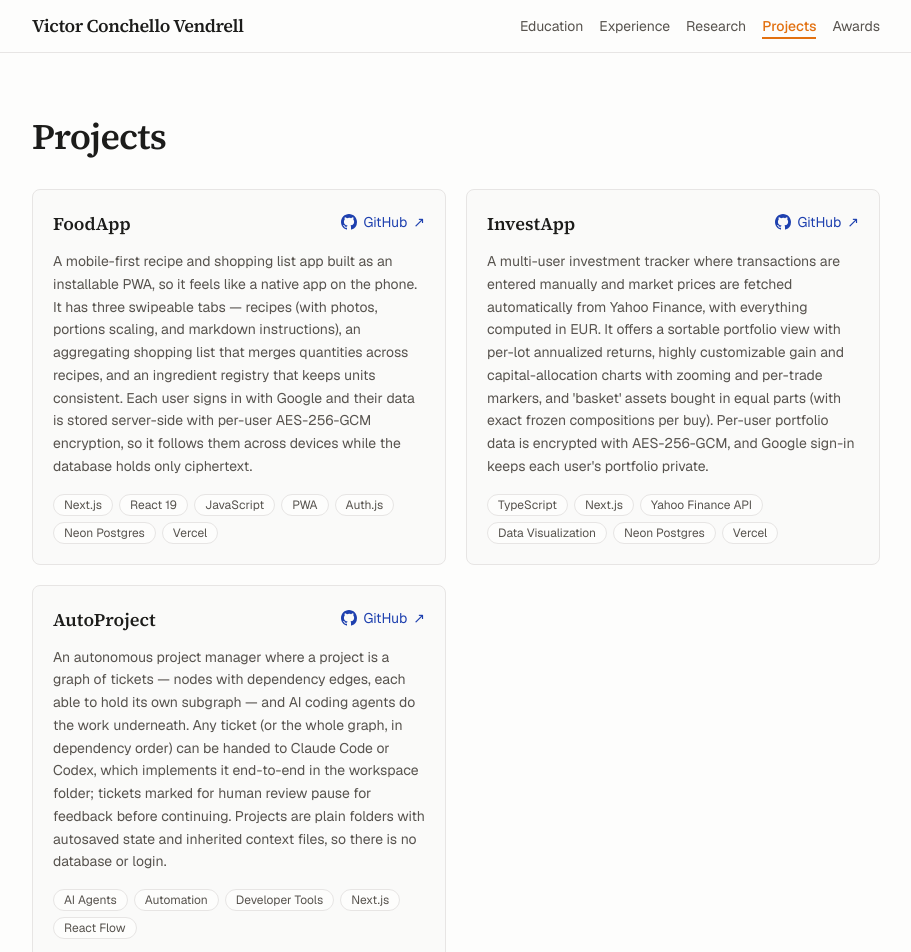
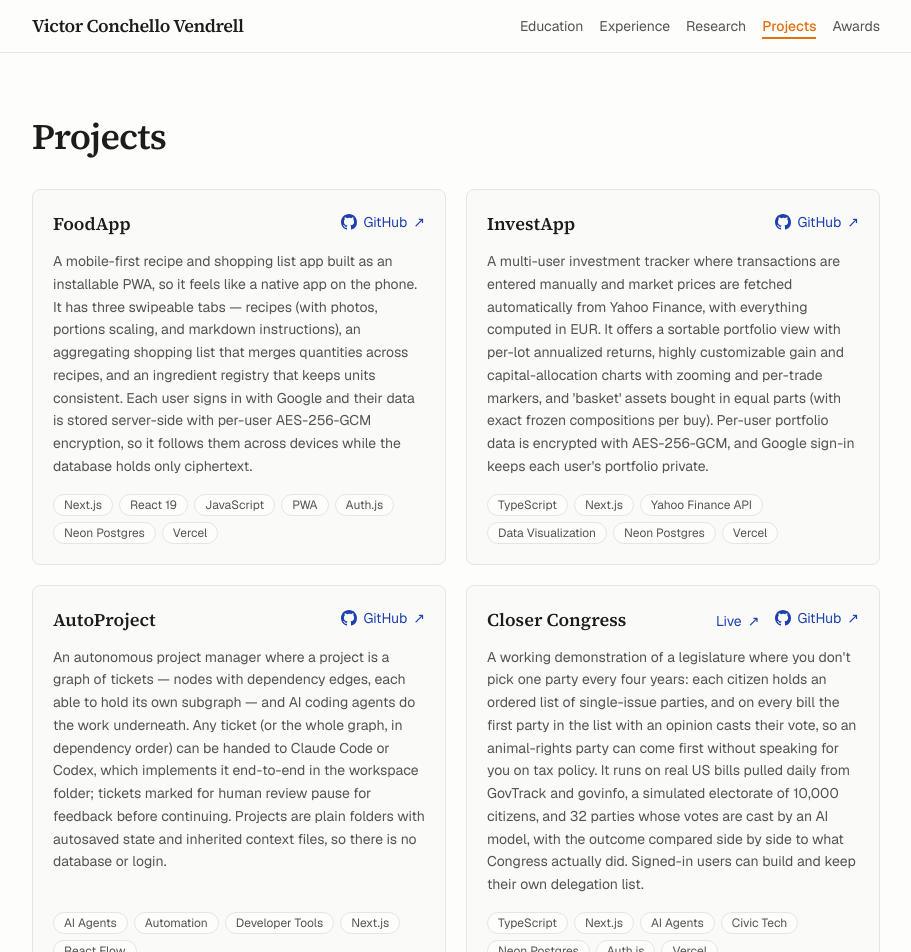
Before and after one commit to Victoriano012/PersonalWeb, a Next.js app: page /projects in a window 1280 px wide. Shown: the top 952 px of the page, without its empty margins (184-1095 px from the left). Built offline with nearby package versions, Linux system fonts and the light colour scheme; no server answers.

Commit message:
Add the Closer Congress project with a live-site link

```diff
--- a/app/projects/page.tsx
+++ b/app/projects/page.tsx
@@ -4,7 +4,7 @@ import Projects from "@/components/sections/Projects";
 
 export const metadata: Metadata = {
   title: "Projects — Victor Conchello",
-  description: "Personal projects built by Victor Conchello, including FoodApp, InvestApp and AutoProject.",
+  description: "Personal projects built by Victor Conchello, including FoodApp, InvestApp, AutoProject and Closer Congress.",
   alternates: { canonical: "/projects" },
 };
 
--- a/components/sections/Projects.tsx
+++ b/components/sections/Projects.tsx
@@ -25,6 +25,18 @@ export default function Projects() {
             <h3 className="font-serif text-lg font-semibold text-foreground">
               {project.name}
             </h3>
+            <div className="flex items-baseline gap-4">
+              {project.url && (
+                <a
+                  href={project.url}
+                  target="_blank"
+                  rel="noopener noreferrer"
+                  className="inline-flex items-center gap-1.5 rounded-sm text-sm text-link transition-colors hover:text-link-hover focus-visible:outline-none focus-visible:ring-2 focus-visible:ring-link/50 focus-visible:ring-offset-2 focus-visible:ring-offset-background"
+                >
+                  Live
+                  <span aria-hidden="true">↗</span>
+                </a>
+              )}
               {project.github && (
                 <a
                   href={project.github}
@@ -37,6 +49,7 @@ export default function Projects() {
                   <span aria-hidden="true">↗</span>
                 </a>
               )}
+            </div>
           </div>
           <p className="mt-3 flex-1 text-sm leading-relaxed">
             {project.description}
--- a/src/data/projects.ts
+++ b/src/data/projects.ts
@@ -4,6 +4,8 @@ export interface Project {
   tags: string[];
   /** Omitted for projects whose repository is private. */
   github?: string;
+  /** Public deployment, if the project is live. */
+  url?: string;
 }
 
 export const projects: Project[] = [
@@ -43,4 +45,20 @@ export const projects: Project[] = [
     tags: ["AI Agents", "Automation", "Developer Tools", "Next.js", "React Flow"],
     github: "https://github.com/Victoriano012/AutoProject",
   },
+  {
+    name: "Closer Congress",
+    description:
+      "A working demonstration of a legislature where you don't pick one party every four years: each citizen holds an ordered list of single-issue parties, and on every bill the first party in the list with an opinion casts their vote, so an animal-rights party can come first without speaking for you on tax policy. It runs on real US bills pulled daily from GovTrack and govinfo, a simulated electorate of 10,000 citizens, and 32 parties whose votes are cast by an AI model, with the outcome compared side by side to what Congress actually did. Signed-in users can build and keep their own delegation list.",
+    tags: [
+      "TypeScript",
+      "Next.js",
+      "AI Agents",
+      "Civic Tech",
+      "Neon Postgres",
+      "Auth.js",
+      "Vercel",
+    ],
+    github: "https://github.com/Victoriano012/CloserCongress",
+    url: "https://closercongress.vercel.app",
+  },
 ];
```
Lines whose indentation alone changed are shown as unchanged.
